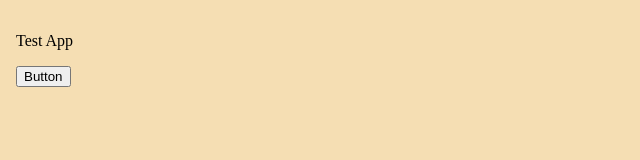
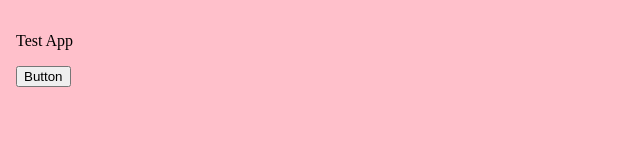
Before and after one commit to Alfie134/electron-desktop-app, a website: page first-electron-app/index.html in a window 1280 px wide. Shown: the whole page, without its empty margins (0-640 px from the left). Drawn offline with Linux system fonts and the light colour scheme.

Commit message:
background and boxes for styling

```diff
--- a/first-electron-app/style.css
+++ b/first-electron-app/style.css
@@ -7,7 +7,7 @@ body {
     width: 100vw;
     height: 100vh;
 
-    background: wheat;
+    background: pink;
     user-select: none;
     -webkit-app-region: drag;
 }
```
Also changed, not shown: first-electron-app/assets/mainBackground.png (added), first-electron-app/assets/pinkBox.png (added), first-electron-app/assets/yellowBox.png (added).
